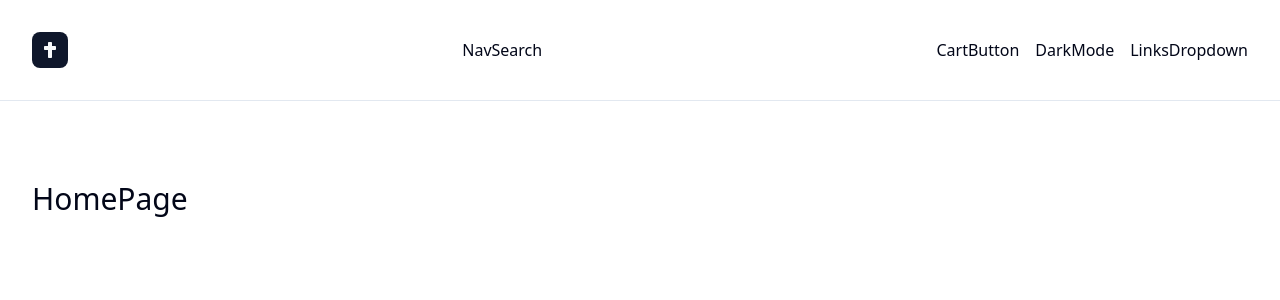
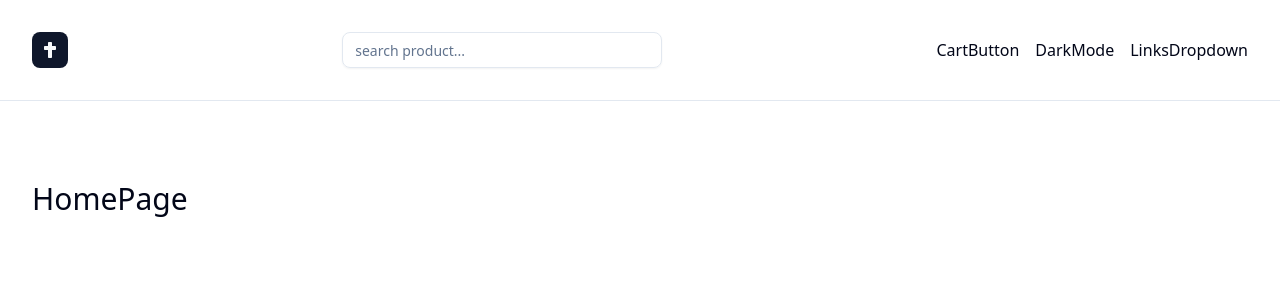
Before and after one commit to Emile0001/commerce-v2, a Next.js app: page / in a window 1280 px wide. Shown: the top 300 px of the page. Built offline with nearby package versions, Linux system fonts and the light colour scheme; no server answers.

Commit message:
NavSearch Comp blueprint

```diff
--- a/components/navbar/NavSearch.tsx
+++ b/components/navbar/NavSearch.tsx
@@ -1,4 +1,12 @@
+import { Input } from "../ui/input";
+
 function NavSearch() {
-    return <div>NavSearch</div>;
+    return (
+        <Input
+            type="search"
+            placeholder="search product..."
+            className="max-w-xs dark:bg-muted"
+        ></Input>
+    );
 }
 export default NavSearch;
```
